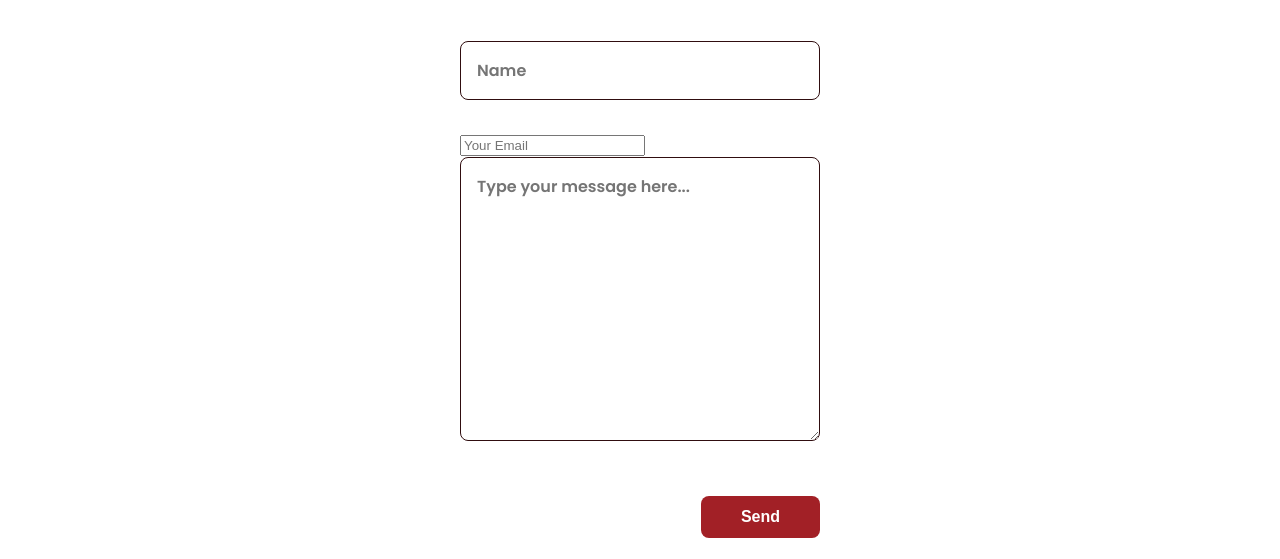
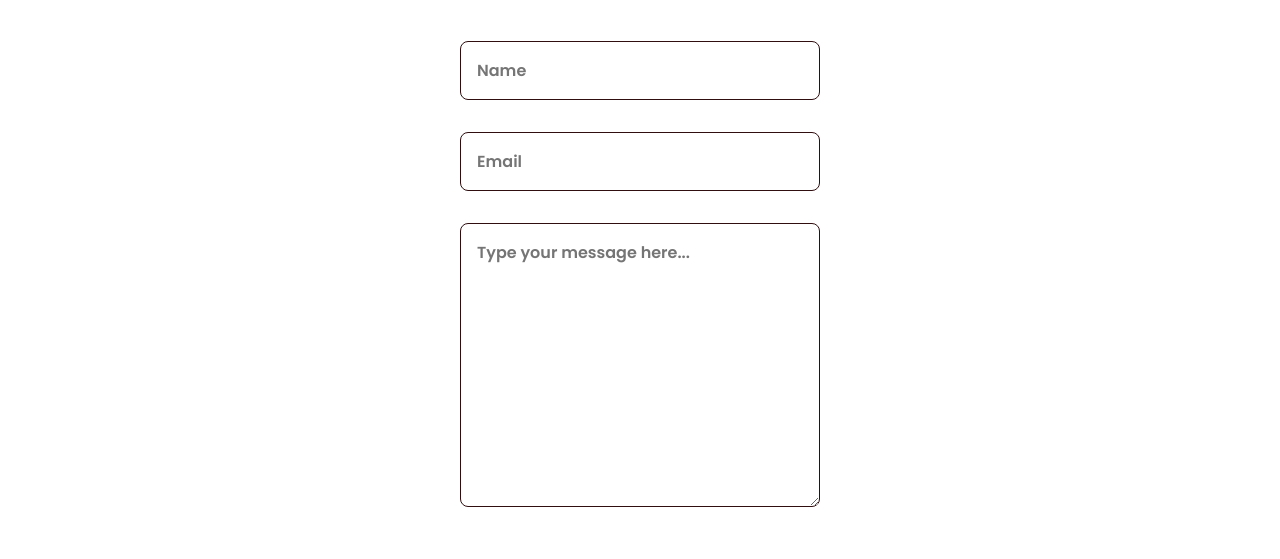
Before and after one commit to JagadeeswaranKB/JagadeeswaranKB.github.io, a plain HTML site: page index.html in a window 1280 px wide. Shown: the part 3340-3899 px from the top of the page. Drawn offline with nearby package versions, Linux system fonts and the light colour scheme.

```diff
--- a/index.html
+++ b/index.html
@@ -188,7 +188,7 @@
       <div class="contact__container bd-grid">
         <form id="contactForm" action="https://formsubmit.co/723d5db63ab9352dceda757dbdb86ffe" method="POST" class="contact__form">
           <input type="text" name="name" placeholder="Name" class="contact__input" id="Name" required>
-          <input type="email" name="email" id="email" placeholder="Your Email" required pattern="[a-z0-9._%+-]+@[a-z0-9.-]+\.[a-z]{2,}$" title="Enter a valid email address (e.g. name@example.com)">
+          <input type="email" name="mail" id="email" placeholder="Email" class="contact__input" id="Email" required pattern="[a-z0-9._%+-]+@[a-z0-9.-]+\.[a-z]{2,}$" title="Enter a valid email address (e.g. name@example.com)">
           <textarea cols="0" name="message" placeholder="Type your message here..." rows="10" class="contact__input" id="Message" required></textarea>
 
       <!-- Google reCAPTCHA -->
```
